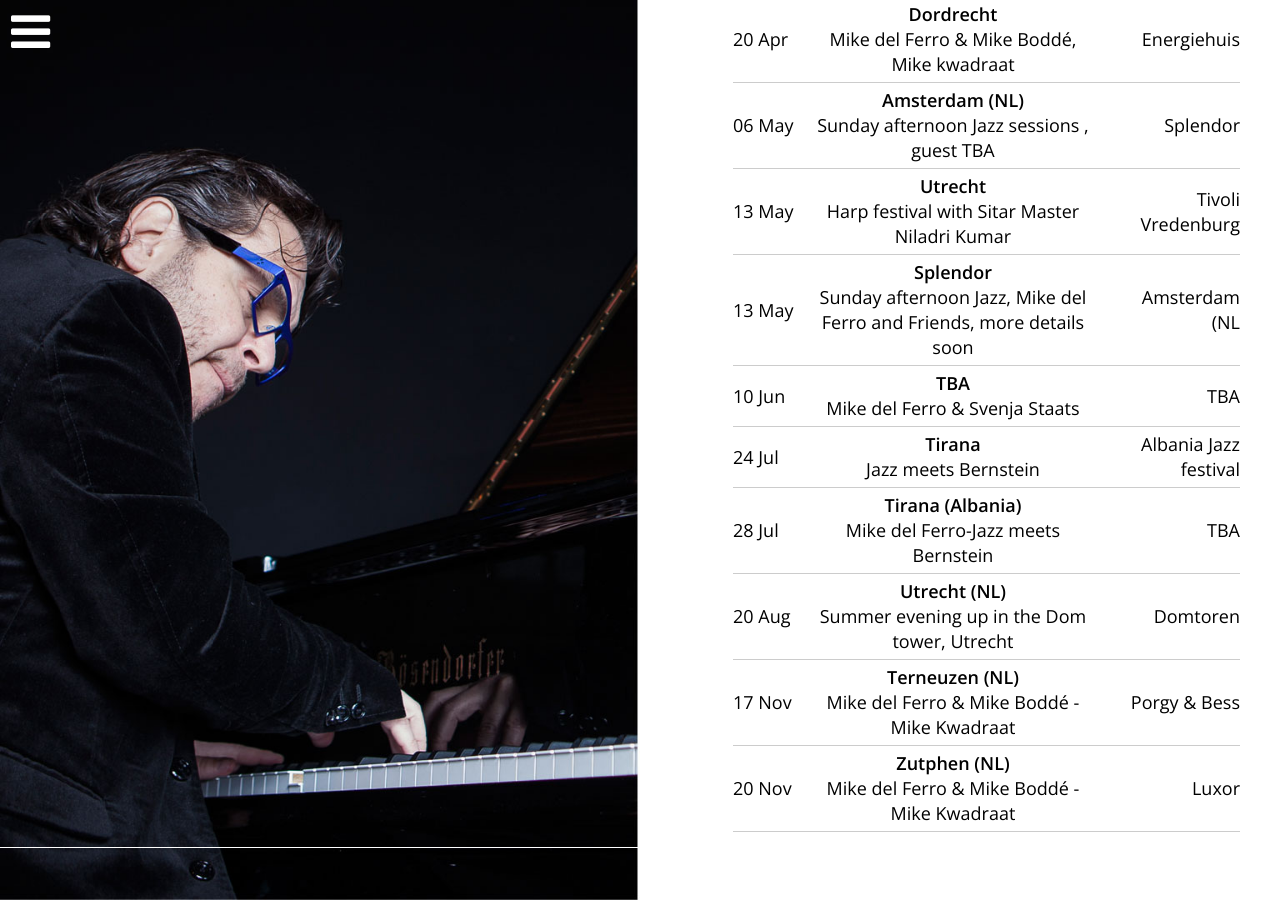
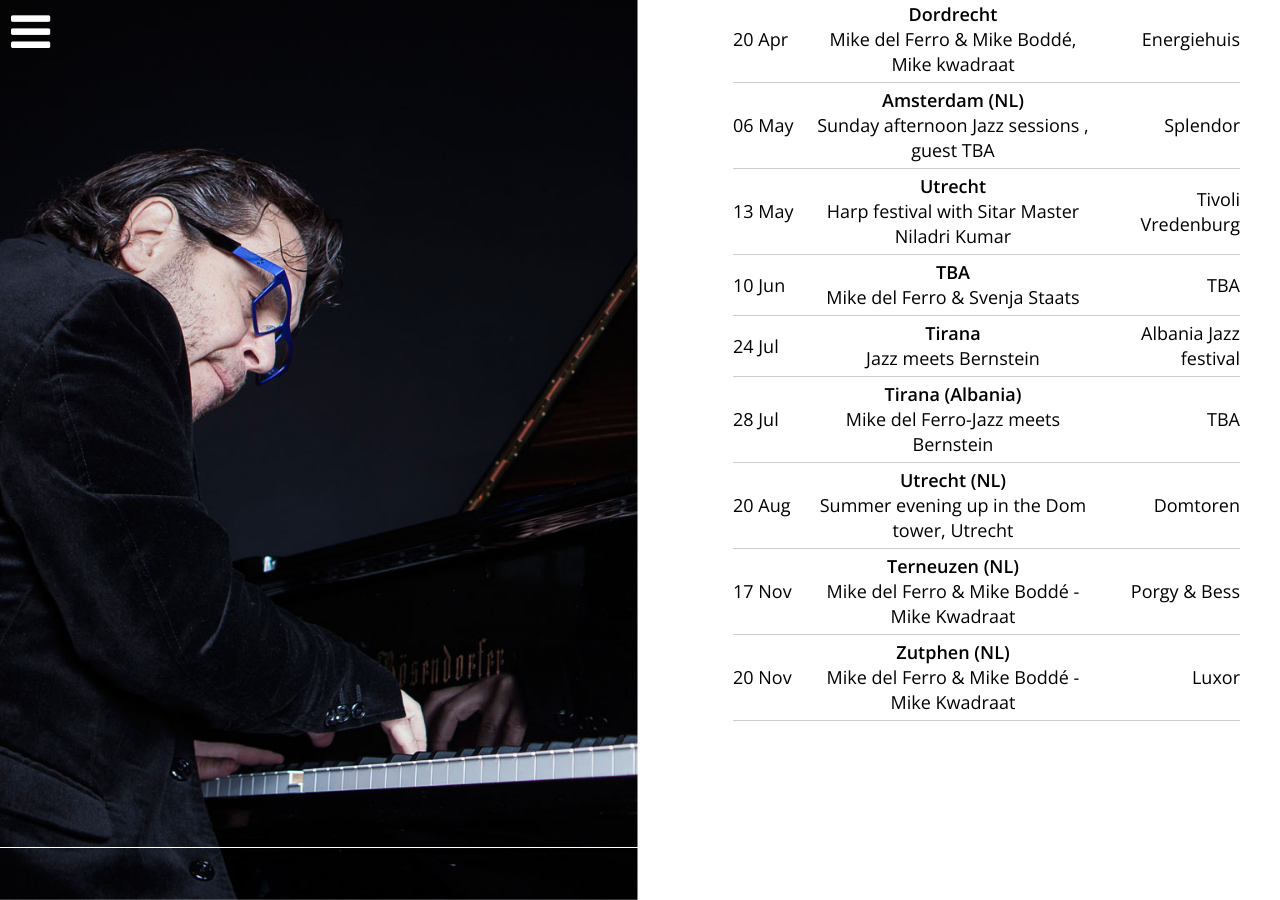
Before and after one commit to mikedelferro/website, a Jekyll site: the page built from agenda.html, in a window 1280 px wide and 900 px high, scrolled down 1243 px. Built offline with Jekyll 4.4.1, drawn with Linux system fonts in a browser that asks for light colours; nearby versions of some CDN libraries.

Commit message:
Updated '_config.yml' via CloudCannon

```diff
--- a/_config.yml
+++ b/_config.yml
@@ -106,8 +106,3 @@ gigs:
     location: TBA
     venue: Tirana (Albania)
     url:
-  - title: 'Sunday afternoon Jazz, Mike del Ferro and Friends, more details soon'
-    date: 2018-05-13 16:00:00
-    location: Amsterdam (NL
-    venue: Splendor
-    url: 'https://www.splendoramsterdam.com'
```
